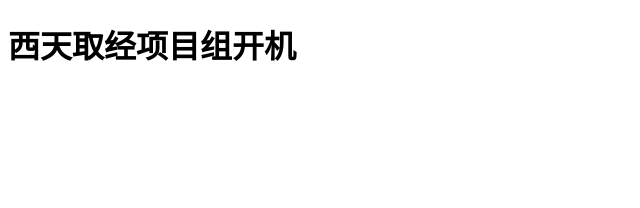
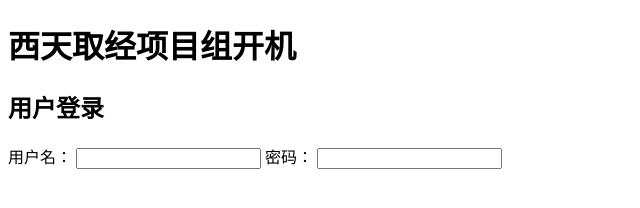
Before and after one commit to ajay-yang/shangcheng, a plain HTML site: page index.html in a window 1280 px wide. Shown: the whole page, without its empty margins (0-640 px from the left). Drawn offline with Linux system fonts and the light colour scheme.

Commit message:
用户注册1--唐僧

```diff
--- a/index.html
+++ b/index.html
@@ -6,5 +6,13 @@
 	</head>
 	<body>
 		<h1>西天取经项目组开机</h1>
+		<!--唐僧-->
+		<h2>用户登录</h2>
+		<form action="">
+			<span>用户名：</span>
+			<input type="text" />
+			<span>密码：</span>
+			<input type="password" />
+		</form>
 	</body>
 </html>
```
